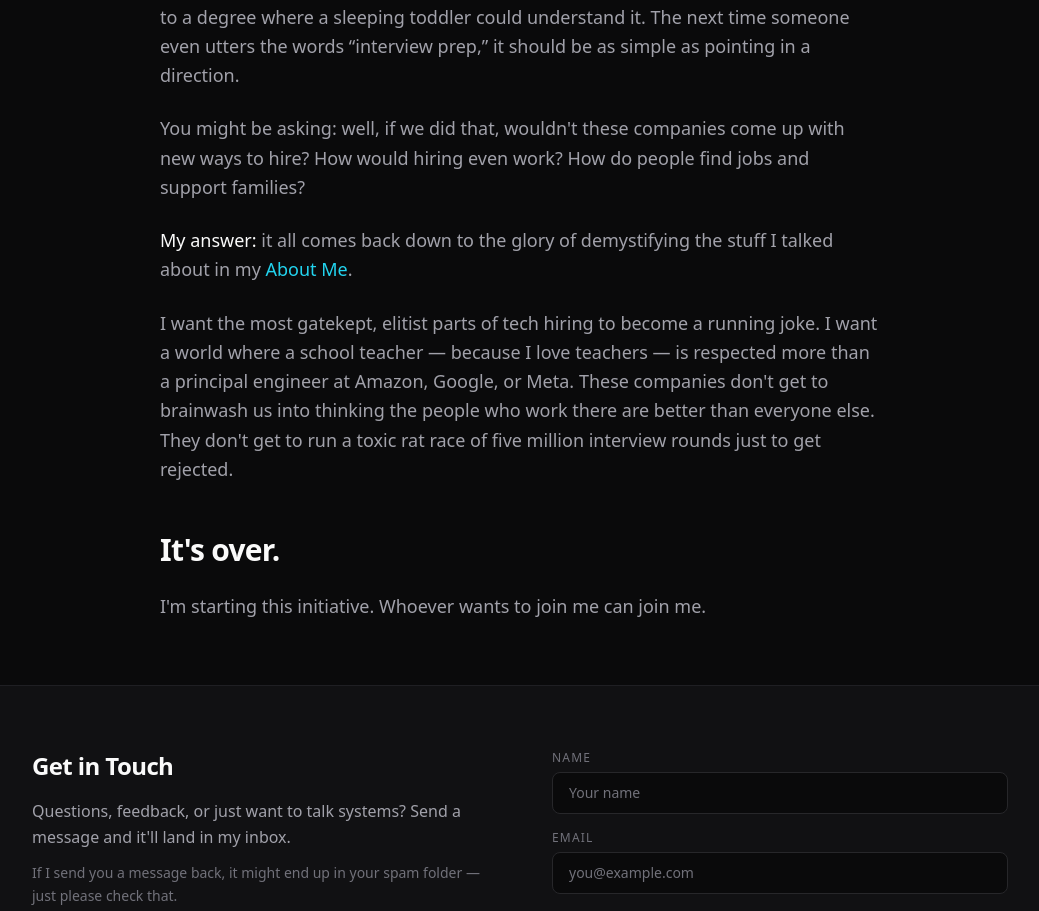
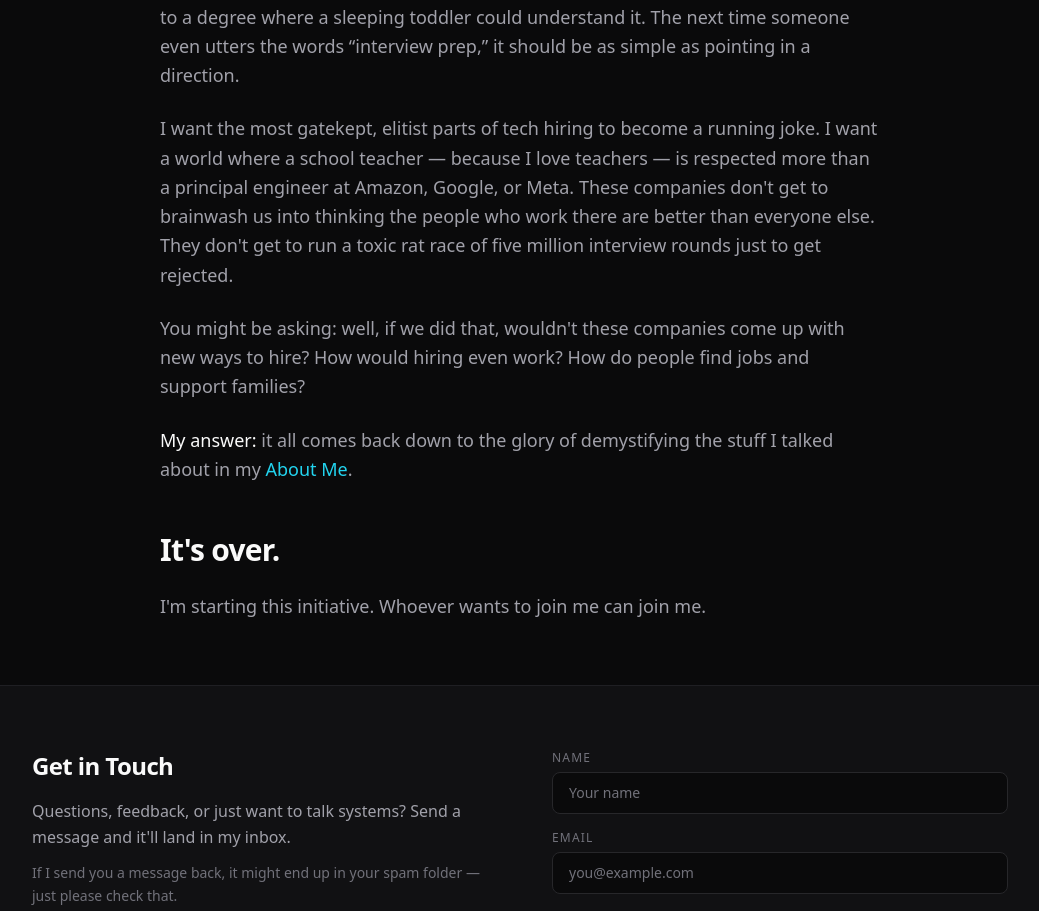
Before and after one commit to TLBeast/TLBeast, a Next.js app: page /weekend-wipeout in a window 1280 px wide. Shown: the part 909-1820 px from the top of the page, without its empty margins (120-1159 px from the left). Built offline with nearby package versions, Linux system fonts and the light colour scheme.

Commit message:
ordering

```diff
--- a/src/app/weekend-wipeout/page.tsx
+++ b/src/app/weekend-wipeout/page.tsx
@@ -65,6 +65,16 @@ export default function WeekendWipeoutPage() {
         </p>
 
         <p>
+          I want the most gatekept, elitist parts of tech hiring to become a
+          running joke. I want a world where a school teacher — because I love
+          teachers — is respected more than a principal engineer at Amazon,
+          Google, or Meta. These companies don&apos;t get to brainwash us into
+          thinking the people who work there are better than everyone else. They
+          don&apos;t get to run a toxic rat race of five million interview
+          rounds just to get rejected.
+        </p>
+
+        <p>
           You might be asking: well, if we did that, wouldn&apos;t these
           companies come up with new ways to hire? How would hiring even work?
           How do people find jobs and support families?
@@ -79,16 +89,6 @@ export default function WeekendWipeoutPage() {
           </Link>
           .
         </p>
-
-        <p>
-          I want the most gatekept, elitist parts of tech hiring to become a
-          running joke. I want a world where a school teacher — because I love
-          teachers — is respected more than a principal engineer at Amazon,
-          Google, or Meta. These companies don&apos;t get to brainwash us into
-          thinking the people who work there are better than everyone else. They
-          don&apos;t get to run a toxic rat race of five million interview
-          rounds just to get rejected.
-        </p>
       </div>
 
       <p className="mt-12 text-2xl font-semibold tracking-tight text-[var(--color-text)] sm:text-3xl">
```
